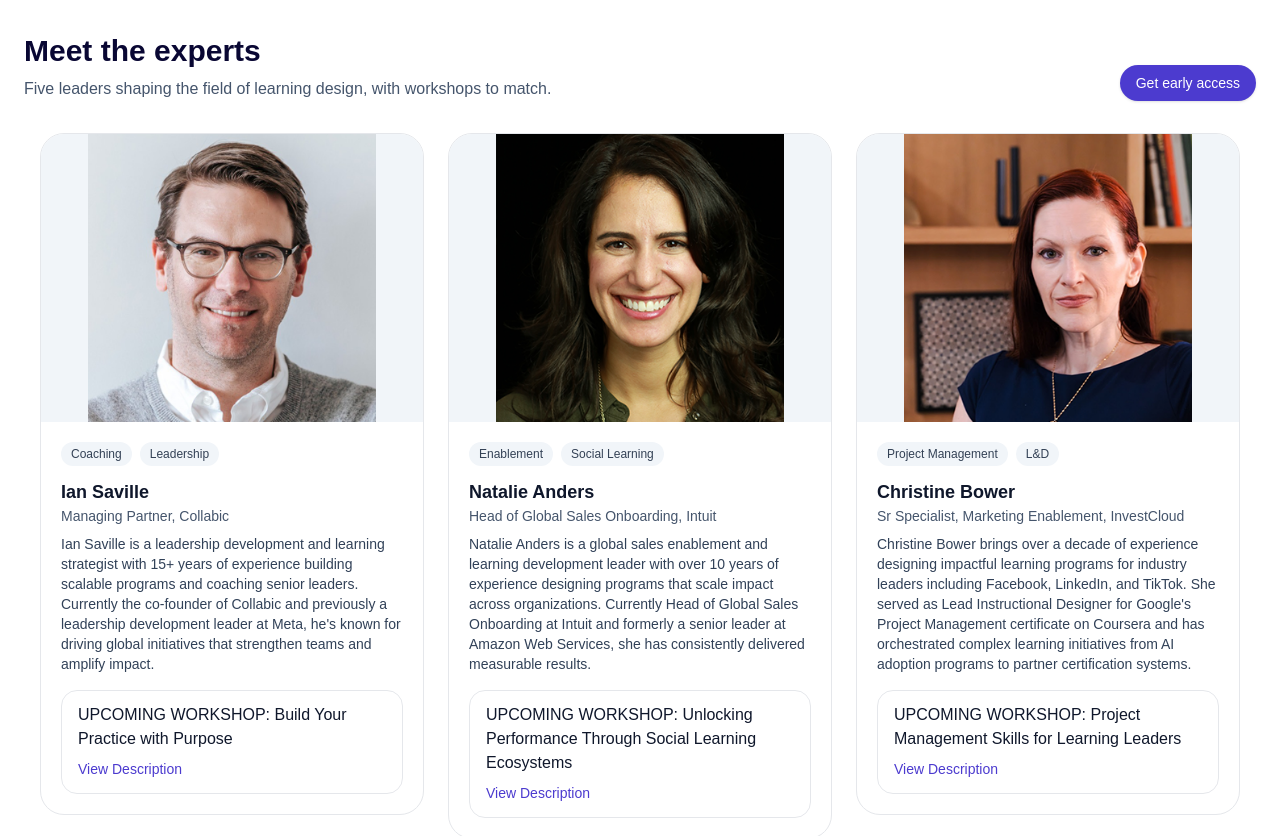
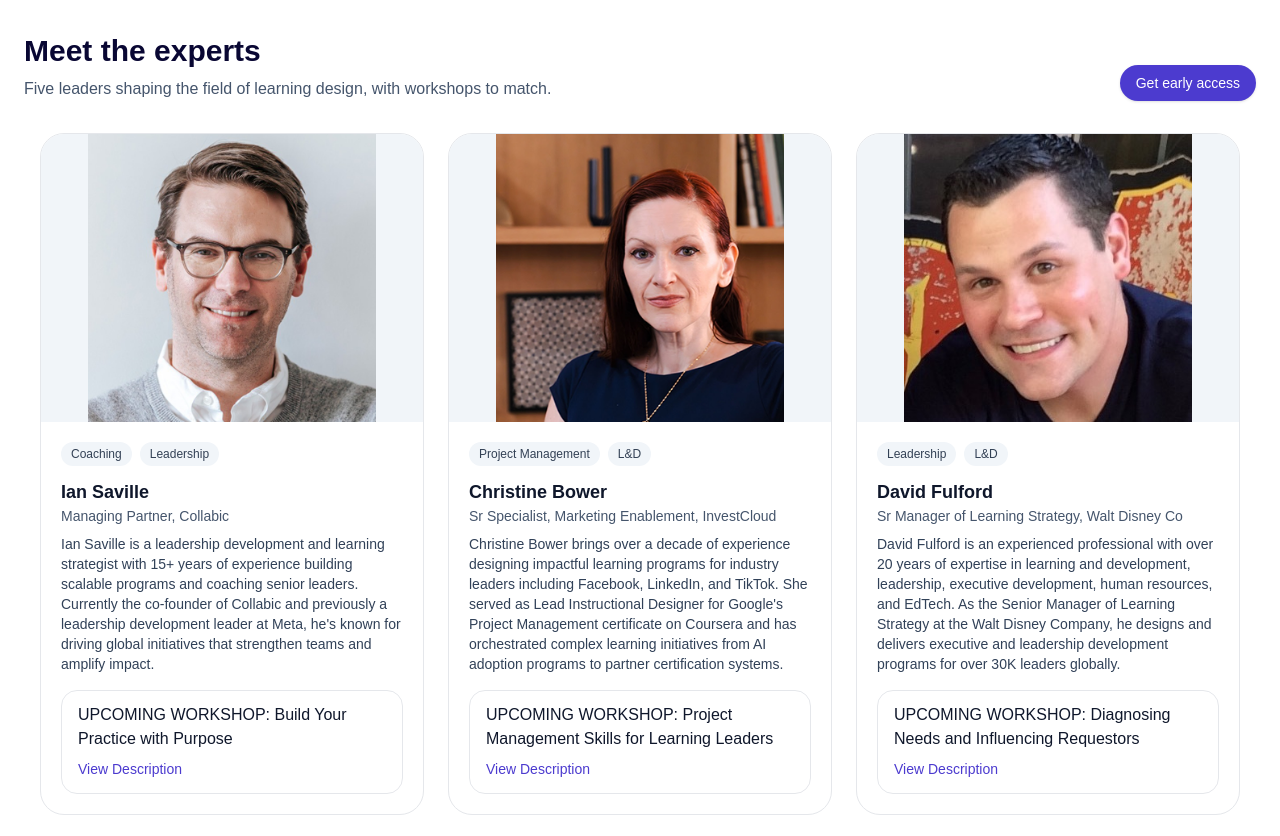
Before and after one commit to vickynkennedy-nyc/ILD, a Next.js app: page / in a window 1280 px wide. Shown: the part 1200-2036 px from the top of the page. Built offline with nearby package versions, Linux system fonts and the light colour scheme.

Commit message:
remove Natalie

```diff
--- a/app/page.tsx
+++ b/app/page.tsx
@@ -51,21 +51,6 @@ export default function Page() {
         },
       ],
       tags: ["Coaching", "Leadership"],
-    },
-    {
-      id: "inst2",
-      name: "Natalie Anders",
-      title: "Head of Global Sales Onboarding, Intuit",
-      headshot: "/instructors/natalie.png",
-      bio: "Natalie Anders is a global sales enablement and learning development leader with over 10 years of experience designing programs that scale impact across organizations. Currently Head of Global Sales Onboarding at Intuit and formerly a senior leader at Amazon Web Services, she has consistently delivered measurable results.",
-      workshops: [
-         {
-          id: "w1",
-          title: "UPCOMING WORKSHOP: Unlocking Performance Through Social Learning Ecosystems",
-          desc: "What if your team could learn faster, remember more, and deliver bigger results—together? The Collaborative Edge reveals how to replace passive training with dynamic social learning that sticks. Through proven strategies and real results—like the 22% boost in closed-won deals —you’ll discover how to create peer-driven ecosystems that accelerate skills, fuel engagement, and drive measurable business impact."
-        },
-      ],
-      tags: ["Enablement", "Social Learning"],
     },
     {
       id: "inst3",
```
